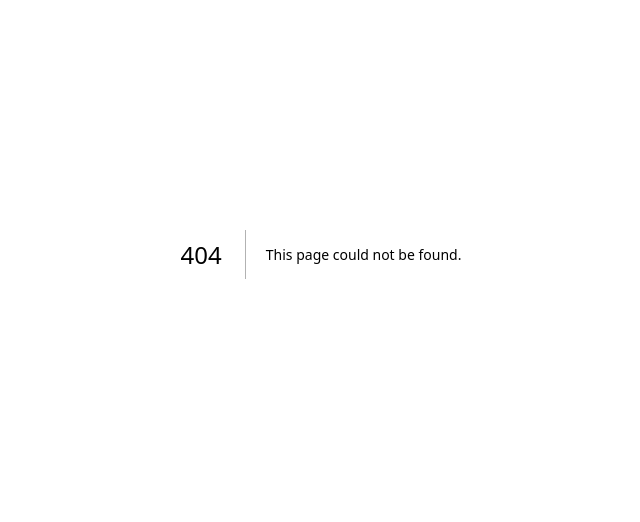
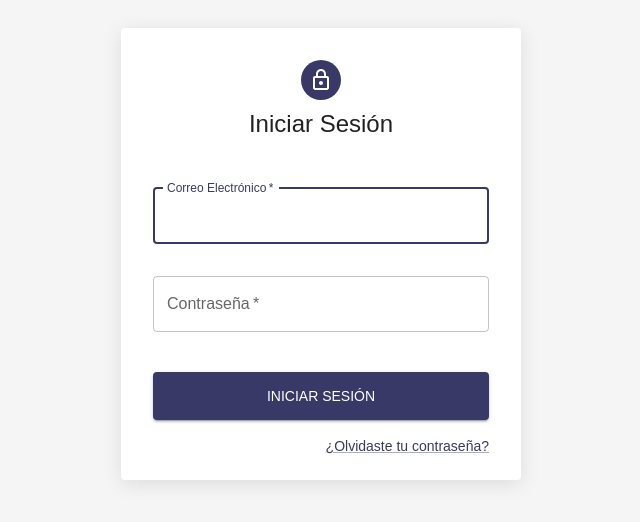
Before and after one commit to YordanisPonce/aserefood-backoffice, a Next.js app: page /login in a window 1280 px wide. Before the commit this address had no page. Shown: the part 146-668 px from the top of the page, without its empty margins (319-959 px from the left). Built offline with nearby package versions, Linux system fonts and the light colour scheme.

Commit message:
feat:login page design and MUI configuration

```diff
--- a/package.json
+++ b/package.json
@@ -11,6 +11,7 @@
   "dependencies": {
     "@emotion/react": "^11.13.3",
     "@emotion/styled": "^11.13.0",
+    "@mui/icons-material": "^6.1.6",
     "@mui/material": "^6.1.6",
     "next": "^14.2.17",
     "react": "^18.3.1",
--- a/src/app/layout.tsx
+++ b/src/app/layout.tsx
@@ -1,6 +1,7 @@
 import type { Metadata } from "next";
 import localFont from "next/font/local";
 import "./globals.css";
+import ClientThemeProvider from "@/components/ClientThemeProvider";
 
 const geistSans = localFont({
   src: "./fonts/GeistVF.woff",
@@ -26,7 +27,7 @@ export default function RootLayout({
   return (
     <html lang="en">
       <body className={`${geistSans.variable} ${geistMono.variable}`}>
-        {children}
+        <ClientThemeProvider> {children} </ClientThemeProvider>
       </body>
     </html>
   );
--- /dev/null
+++ b/src/app/login/components/LoginCard/LoginCard.tsx
@@ -0,0 +1,153 @@
+"use client";
+
+import React, { useState } from "react";
+import {
+  Card,
+  CardContent,
+  TextField,
+  Typography,
+  Box,
+  Link,
+  Alert,
+} from "@mui/material";
+import { styled } from "@mui/system";
+import LockOutlinedIcon from "@mui/icons-material/LockOutlined";
+import Button from "@/components/ui/Button";
+
+const LockIcon = styled(LockOutlinedIcon)(({ theme }) => ({
+  fontSize: 40,
+  padding: theme.spacing(1),
+  backgroundColor: theme.palette.primary.main,
+  color: theme.palette.common.white,
+  borderRadius: "50%",
+  marginBottom: theme.spacing(1),
+}));
+
+export default function LoginCard() {
+  const [email, setEmail] = useState("");
+  const [password, setPassword] = useState("");
+  const [emailError, setEmailError] = useState("");
+  const [passwordError, setPasswordError] = useState("");
+  const [formError, setFormError] = useState("");
+
+  const validateEmail = (email: string) => {
+    const re = /^[a-zA-Z0-9._%+-]+@[a-zA-Z0-9.-]+\.[a-zA-Z]{2,}$/;
+    return re.test(String(email).toLowerCase());
+  };
+
+  function handleSubmit(event: React.FormEvent<HTMLFormElement>) {
+    event.preventDefault();
+    setEmailError("");
+    setPasswordError("");
+    setFormError("");
+
+    let isValid = true;
+
+    if (!email) {
+      setEmailError("El correo electrónico es requerido");
+      isValid = false;
+    } else if (!validateEmail(email)) {
+      setEmailError("Ingrese un correo electrónico válido");
+      isValid = false;
+    }
+
+    if (!password) {
+      setPasswordError("La contraseña es requerida");
+      isValid = false;
+    } else if (password.length < 6) {
+      setPasswordError("La contraseña debe tener al menos 6 caracteres");
+      isValid = false;
+    }
+
+    if (isValid) {
+      console.log("Formulario válido, enviando datos...");
+    } else {
+      setFormError("Por favor, corrija los errores en el formulario");
+    }
+  }
+
+  return (
+    <Card
+      sx={{
+        maxWidth: 400,
+        width: "100%",
+        boxShadow: "0 4px 20px 0 rgba(0,0,0,0.1)",
+        transition: "transform 0.3s ease-in-out, box-shadow 0.3s ease-in-out",
+        "&:hover": {
+          transform: "translateY(-5px)",
+          boxShadow: "0 12px 30px 0 rgba(0,0,0,0.2)",
+        },
+      }}
+    >
+      <CardContent sx={{ padding: 4 }}>
+        <Box
+          sx={{
+            display: "flex",
+            flexDirection: "column",
+            alignItems: "center",
+          }}
+        >
+          <LockIcon />
+          <Typography component="h1" variant="h5" sx={{ mb: 3 }}>
+            Iniciar Sesión
+          </Typography>
+          {formError && (
+            <Alert severity="error" sx={{ width: "100%", mb: 2 }}>
+              {formError}
+            </Alert>
+          )}
+          <Box
+            component="form"
+            noValidate
+            onSubmit={handleSubmit}
+            sx={{ mt: 1, width: "100%" }}
+          >
+            <TextField
+              margin="normal"
+              required
+              fullWidth
+              id="email"
+              label="Correo Electrónico"
+              name="email"
+              autoComplete="email"
+              autoFocus
+              value={email}
+              onChange={(e) => setEmail(e.target.value)}
+              error={!!emailError}
+              helperText={emailError}
+              sx={{ mb: 2 }}
+            />
+            <TextField
+              margin="normal"
+              required
+              fullWidth
+              name="password"
+              label="Contraseña"
+              type="password"
+              id="password"
+              autoComplete="current-password"
+              value={password}
+              onChange={(e) => setPassword(e.target.value)}
+              error={!!passwordError}
+              helperText={passwordError}
+              sx={{ mb: 2 }}
+            />
+            <Button
+              type="submit"
+              fullWidth={true}
+              variant="contained"
+              color="primary"
+            >
+              Iniciar Sesión
+            </Button>
+            <Box sx={{ display: "flex", justifyContent: "flex-end" }}>
+              <Link href="#" variant="body2">
+                ¿Olvidaste tu contraseña?
+              </Link>
+            </Box>
+          </Box>
+        </Box>
+      </CardContent>
+    </Card>
+  );
+}
--- /dev/null
+++ b/src/app/login/page.tsx
@@ -0,0 +1,19 @@
+import React from "react";
+import LoginCard from "./components/LoginCard/LoginCard";
+import { Box } from "@mui/material";
+
+export default function Login() {
+  return (
+    <Box
+      sx={{
+        display: "flex",
+        justifyContent: "center",
+        alignItems: "center",
+        height: "100vh",
+        backgroundColor: "#f5f5f5",
+      }}
+    >
+      <LoginCard />
+    </Box>
+  );
+}
--- /dev/null
+++ b/src/components/ClientThemeProvider.tsx
@@ -0,0 +1,18 @@
+"use client";
+
+import { themeOptions } from "@/mui-config";
+import { ThemeProvider, CssBaseline } from "@mui/material";
+import { ReactNode } from "react";
+
+export default function ClientThemeProvider({
+  children,
+}: {
+  children: ReactNode;
+}) {
+  return (
+    <ThemeProvider theme={themeOptions}>
+      <CssBaseline />
+      {children}
+    </ThemeProvider>
+  );
+}
--- /dev/null
+++ b/src/components/ui/Button.tsx
@@ -0,0 +1,46 @@
+import React, { ReactNode } from "react";
+import { Button as BtnMUI } from "@mui/material";
+
+interface Props {
+  children: ReactNode;
+  type?: "button" | "submit" | "reset" | undefined;
+  color?:
+    | "primary"
+    | "inherit"
+    | "secondary"
+    | "success"
+    | "error"
+    | "info"
+    | "warning";
+  fullWidth?: boolean;
+  variant?: "text" | "contained" | "outlined";
+}
+
+export default function Button({
+  children,
+  type = undefined,
+  color = "primary",
+  fullWidth = false,
+  variant = "text",
+}: Props) {
+  return (
+    <BtnMUI
+      type={type}
+      fullWidth={fullWidth}
+      variant={variant}
+      sx={{
+        mt: 3,
+        mb: 2,
+        py: 1.5,
+        transition: "all 0.3s ease-in-out",
+        "&:hover": {
+          transform: "translateY(-2px)",
+          boxShadow: "0 6px 20px rgba(0, 0, 0, 0.15)",
+        },
+      }}
+      color={color}
+    >
+      {children}
+    </BtnMUI>
+  );
+}
--- /dev/null
+++ b/src/mui-config.ts
@@ -0,0 +1,24 @@
+import { createTheme } from "@mui/material";
+
+export const themeOptions = createTheme({
+  palette: {
+    primary: {
+      main: "#393967",
+    },
+    secondary: {
+      main: "#dc004e",
+    },
+  },
+  typography: {
+    fontFamily: ["Geist Sans", "Geist Mono", "sans-serif"].join(","),
+  },
+  breakpoints: {
+    values: {
+      xs: 0,
+      sm: 600,
+      md: 960,
+      lg: 1280,
+      xl: 1920,
+    },
+  },
+});
```
Also changed, not shown: 1 other file (tests, documents, lock files or other folders).
